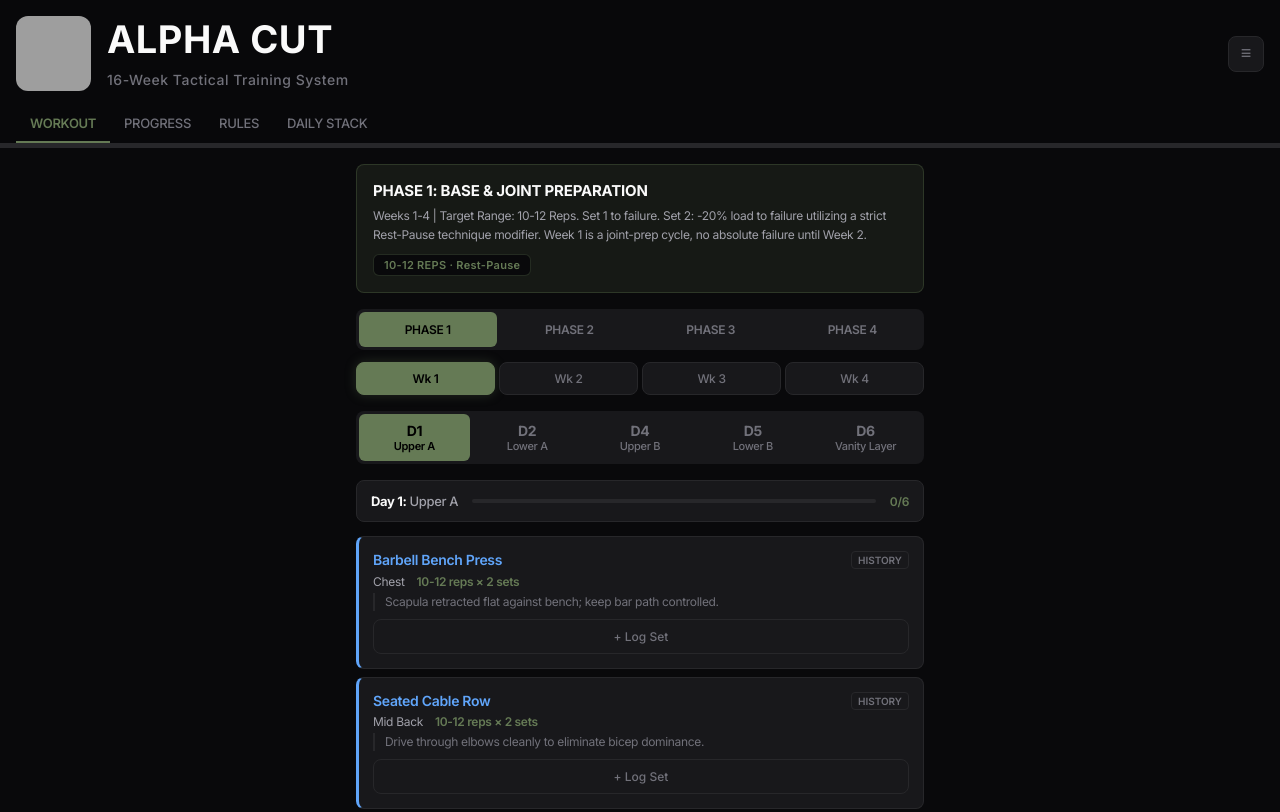
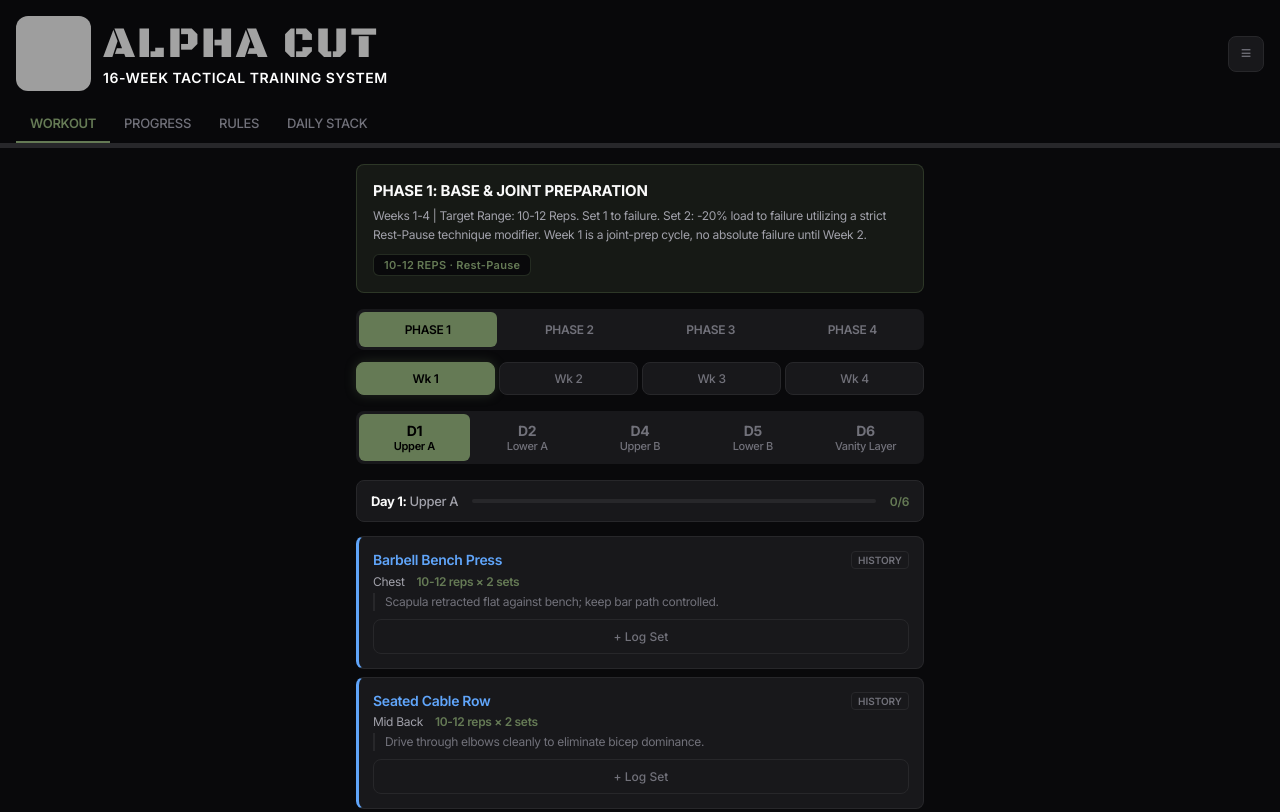
Before and after one commit to smendesa20/ALPHA-CUT-TRAINING-, a plain HTML site: page index.html in a window 1280 px wide. Shown: the top 812 px of the page. Drawn offline with Linux system fonts and the light colour scheme; grey boxes are pictures that could not be loaded.

Commit message:
Add files via upload

```diff
--- a/index.html
+++ b/index.html
@@ -5,7 +5,7 @@
   <meta name="viewport" content="width=device-width, initial-scale=1.0, maximum-scale=1.0, user-scalable=no">
   <title>Alpha Cut 2.0</title>
   <meta name="theme-color" content="#09090b">
-  <link href="https://fonts.googleapis.com/css2?family=Inter:wght@400;500;600;700&display=swap" rel="stylesheet">
+  <link href="https://fonts.googleapis.com/css2?family=Inter:wght@400;500;600;700&family=Black+Ops+One&family=Russo+One&display=swap" rel="stylesheet">
   <link rel="manifest" href="manifest.json">
   <style>
     :root {
@@ -72,15 +72,20 @@
     }
     .hdr-top { display:flex; justify-content:space-between; align-items:center; margin-bottom:14px; }
     .hdr-brand {
-      font-size: 38px; font-weight: 800; letter-spacing: 0.5px;
-      color: var(--text);
+      font-family: 'Black Ops One', system-ui, sans-serif;
+      font-size: 44px; font-weight: normal; letter-spacing: 2px;
+      color: #a3a3a3;
       line-height: 1;
+      white-space: nowrap;
+      text-transform: uppercase;
     }
-    .app-icon-img { width: 75px; height: 75px; border-radius: 12px; }
+    .app-icon-img { width: 75px; height: 75px; border-radius: 12px; flex-shrink: 0; }
     .hdr-sub {
-      font-size: 14px; color: var(--text3); letter-spacing: 0.5px;
-      margin-top: 0; font-weight: 500;
+      font-size: 14px; color: #ffffff; letter-spacing: 0.5px;
+      font-weight: 600;
       line-height: 1;
+      text-transform: uppercase;
+      white-space: nowrap;
     }
     .hdr-actions { display:flex; gap:6px; }
     .icon-btn {
@@ -449,11 +454,11 @@
 <div id="app">
   <header class="app-header">
     <div class="hdr-top">
-      <div style="display: flex; align-items: center; gap: 16px;">
+      <div style="display: flex; align-items: center; gap: 12px; overflow: hidden;">
         <img src="icon.png" class="app-icon-img" alt="Icon">
-        <div style="display: flex; flex-direction: column; justify-content: space-between; height: 71px; padding: 2px 0;">
+        <div style="display: flex; flex-direction: column; justify-content: center; height: 75px; gap: 4px;">
           <div class="hdr-brand">ALPHA CUT</div>
-          <div class="hdr-sub">16-Week Tactical Training System</div>
+          <div class="hdr-sub">16-WEEK TACTICAL TRAINING SYSTEM</div>
         </div>
       </div>
       <div class="hdr-actions" style="position:relative;">
```
